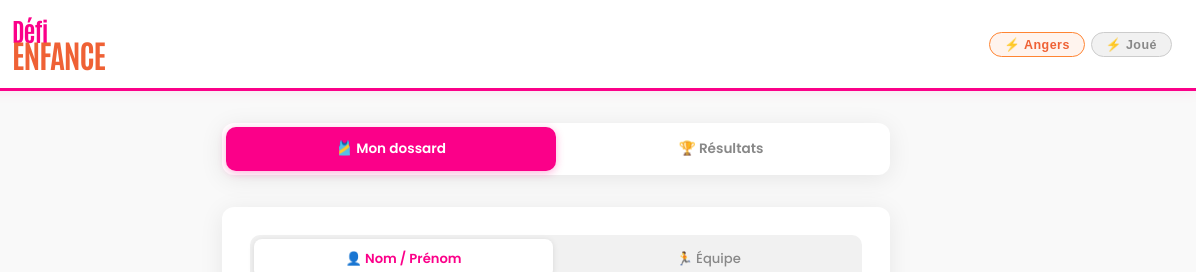
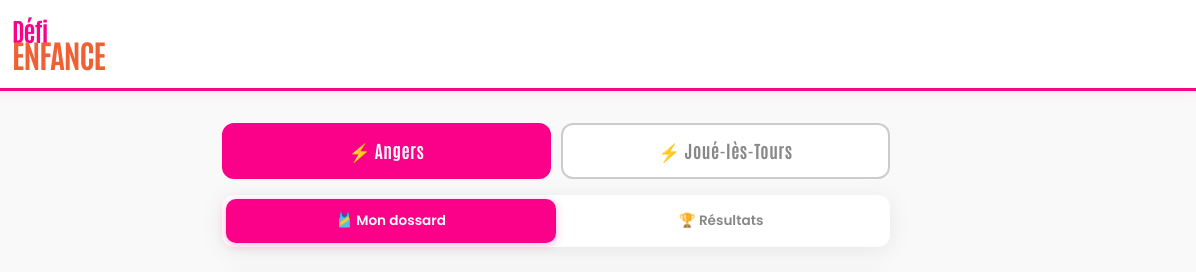
Before and after one commit to upe-bot/defi-enfance-dossard, a website: page docs/index.html in a window 1280 px wide. Shown: the top 272 px of the page, 84-1280 px from the left. Drawn offline with Linux system fonts and the light colour scheme.

Commit message:
Update index.html

```diff
--- a/docs/index.html
+++ b/docs/index.html
@@ -608,15 +608,23 @@
     <span class="defi">Défi</span>
     <span class="enfance">ENFANCE</span>
   </div>
-  <div class="header-right">
-    <div style="display:flex;gap:6px;">
-      <button class="event-badge" id="badge-angers" onclick="switchEvent('angers')" style="cursor:pointer;font-weight:700;">⚡ Angers</button>
-      <button class="event-badge" id="badge-joue" onclick="switchEvent('joue')" style="cursor:pointer;background:var(--gray-100);color:var(--gray-500);border-color:var(--gray-300);">⚡ Joué</button>
-    </div>
-  </div>
+  <div class="header-right"></div>
 </header>
 
 <main>
+  <!-- Sélecteur événement -->
+  <div style="display:flex;gap:10px;margin-bottom:1rem;">
+    <button id="badge-angers" onclick="switchEvent('angers')"
+      style="flex:1;padding:14px 10px;border:2px solid var(--magenta);border-radius:12px;background:var(--magenta);color:white;font-family:'Antonio',sans-serif;font-size:1.1rem;font-weight:700;cursor:pointer;transition:all 0.2s;letter-spacing:0.5px;">
+      ⚡ Angers
+    </button>
+    <button id="badge-joue" onclick="switchEvent('joue')"
+      style="flex:1;padding:14px 10px;border:2px solid var(--gray-300);border-radius:12px;background:var(--white);color:var(--gray-500);font-family:'Antonio',sans-serif;font-size:1.1rem;font-weight:700;cursor:pointer;transition:all 0.2s;letter-spacing:0.5px;">
+      ⚡ Joué-lès-Tours
+    </button>
+  </div>
+
+  <!-- Navigation dossard / résultats -->
   <div class="page-nav" role="tablist" aria-label="Navigation">
     <button class="page-btn active" id="btn-page-dossard" onclick="showPage('dossard')">🎽 Mon dossard</button>
     <button class="page-btn" id="btn-page-resultats" onclick="showPage('resultats')">🏆 Résultats</button>
@@ -931,13 +939,15 @@
       if (searchCard) searchCard.style.display = 'none';
       if (hero) hero.style.display = 'none';
       document.getElementById('results-section').style.display = 'none';
+      document.getElementById('joue-dossard-msg').style.display = 'none'; // masquer msg dossard Joué
       pageResultats.style.display = 'block';
       btnDossard.classList.remove('active');
       btnResultats.classList.add('active');
       if (!resultatsLoaded) loadResultats();
     } else {
-      if (searchCard) searchCard.style.display = 'block';
+      if (searchCard) searchCard.style.display = currentEvent === 'angers' ? 'block' : 'none';
       if (hero) hero.style.display = 'block';
+      document.getElementById('joue-dossard-msg').style.display = currentEvent === 'joue' ? 'block' : 'none';
       pageResultats.style.display = 'none';
       btnDossard.classList.add('active');
       btnResultats.classList.remove('active');
@@ -1061,22 +1071,25 @@
     currentEvent = event;
     const isAngers = event === 'angers';
 
-    // Badges
-    document.getElementById('badge-angers').style.background   = isAngers ? 'var(--orange-pale)' : 'var(--gray-100)';
-    document.getElementById('badge-angers').style.color        = isAngers ? 'var(--orange-vif)'  : 'var(--gray-500)';
-    document.getElementById('badge-angers').style.borderColor  = isAngers ? 'var(--orange)'      : 'var(--gray-300)';
-    document.getElementById('badge-angers').style.fontWeight   = isAngers ? '700' : '500';
-    document.getElementById('badge-joue').style.background     = !isAngers ? 'var(--orange-pale)' : 'var(--gray-100)';
-    document.getElementById('badge-joue').style.color          = !isAngers ? 'var(--orange-vif)'  : 'var(--gray-500)';
-    document.getElementById('badge-joue').style.borderColor    = !isAngers ? 'var(--orange)'      : 'var(--gray-300)';
-    document.getElementById('badge-joue').style.fontWeight     = !isAngers ? '700' : '500';
+    // Boutons événement
+    const bA = document.getElementById('badge-angers');
+    const bJ = document.getElementById('badge-joue');
+    bA.style.background   = isAngers  ? 'var(--magenta)'  : 'var(--white)';
+    bA.style.color        = isAngers  ? 'white'           : 'var(--gray-500)';
+    bA.style.borderColor  = isAngers  ? 'var(--magenta)'  : 'var(--gray-300)';
+    bJ.style.background   = !isAngers ? 'var(--magenta)'  : 'var(--white)';
+    bJ.style.color        = !isAngers ? 'white'           : 'var(--gray-500)';
+    bJ.style.borderColor  = !isAngers ? 'var(--magenta)'  : 'var(--gray-300)';
 
     // Sous-titres
-    document.getElementById('hero-subtitle').textContent = isAngers
+    const heroSub = document.getElementById('hero-subtitle');
+    if (heroSub) heroSub.textContent = isAngers
       ? 'Recherche par nom, prénom ou équipe pour Défi Enfance Angers 2026'
-      : 'Défi Enfance Joué-lès-Tours 2026';
+      : 'Dossards et résultats — Défi Enfance Joué-lès-Tours 2026';
 
-    // Section dossard
+    // Page dossard
+    const pageDossardVisible = document.getElementById('page-resultats').style.display === 'none';
+    if (pageDossardVisible) {
       const searchCard = document.querySelector('.search-card');
       const joueMsg    = document.getElementById('joue-dossard-msg');
       const resSection = document.getElementById('results-section');
@@ -1088,8 +1101,9 @@
         joueMsg.style.display = 'block';
         if (resSection) resSection.style.display = 'none';
       }
+    }
 
-    // Section résultats si ouverte
+    // Page résultats
     document.getElementById('res-angers-section').style.display = isAngers  ? 'block' : 'none';
     document.getElementById('res-joue-section').style.display   = !isAngers ? 'block' : 'none';
     const sub = document.getElementById('resultats-subtitle');
```
Lines whose indentation alone changed are shown as unchanged.
